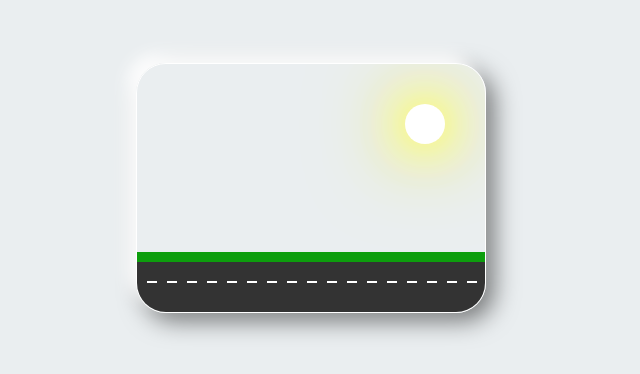
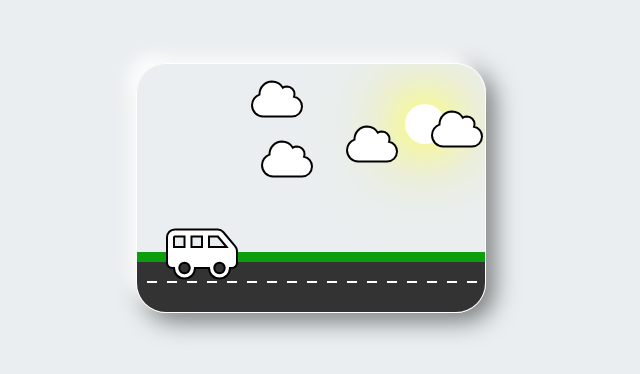
Before and after one commit to Frontier-Daily/CSS_source, a plain HTML site: page CSS Animation Effects/index.html in a window 1280 px wide. Shown: the part 212-586 px from the top of the page, without its empty margins (329-969 px from the left). Drawn offline with Linux system fonts and the light colour scheme.

Commit message:
Van and Cloud animation

```diff
--- a/CSS Animation Effects/index.html
+++ b/CSS Animation Effects/index.html
@@ -4,11 +4,19 @@
     <meta charset="UTF-8">
     <meta http-equiv="X-UA-Compatible" content="IE=edge">
     <meta name="viewport" content="width=device-width, initial-scale=1.0">
+    <link rel="stylesheet" href="https://cdnjs.cloudflare.com/ajax/libs/font-awesome/6.0.0-beta2/css/all.min.css" integrity="sha512-YWzhKL2whUzgiheMoBFwW8CKV4qpHQAEuvilg9FAn5VJUDwKZZxkJNuGM4XkWuk94WCrrwslk8yWNGmY1EduTA==" crossorigin="anonymous" referrerpolicy="no-referrer" />
     <link rel="stylesheet" href="style.css">
     <title>Document</title>
 </head>
 <body>
     <div class ="scene">
+        <i class="fas fa-shuttle-van"></i>
+        <i class="fas fa-cloud" style = "--i:1;"></i>
+        <i class="fas fa-cloud" style = "--i:2;"></i>
+        <i class="fas fa-cloud" style = "--i:3;"></i>
+        <i class="fas fa-cloud" style = "--i:4;"></i>
+        <i class="fas fa-cloud" style = "--i:5;"></i>
+        <!-- <i class="fas fa-tree"></i> -->
         <div class="sun"></div>
         <div class="road"></div>
     </div>
--- a/CSS Animation Effects/style.css
+++ b/CSS Animation Effects/style.css
@@ -103,3 +103,23 @@ body
         transform: translateY(1px);
     }
 }
+.fa-cloud
+{
+    position : absolute;
+    top : calc(15px * var(--i));
+    left : calc(15px * var(--i));
+    font-size : 2.5em;
+    color : #fff;
+    -webkit-text-stroke: 2px #000;
+    z-index : 1;
+    animation : animateClouds 3.5s linear infinite;
+    animation-delay:  calc(-1s * var(--i));
+}
+@keyframes animateClouds
+{
+    0%
+    {
+        transform: translateX(350px);
+    }
+
+}
```
